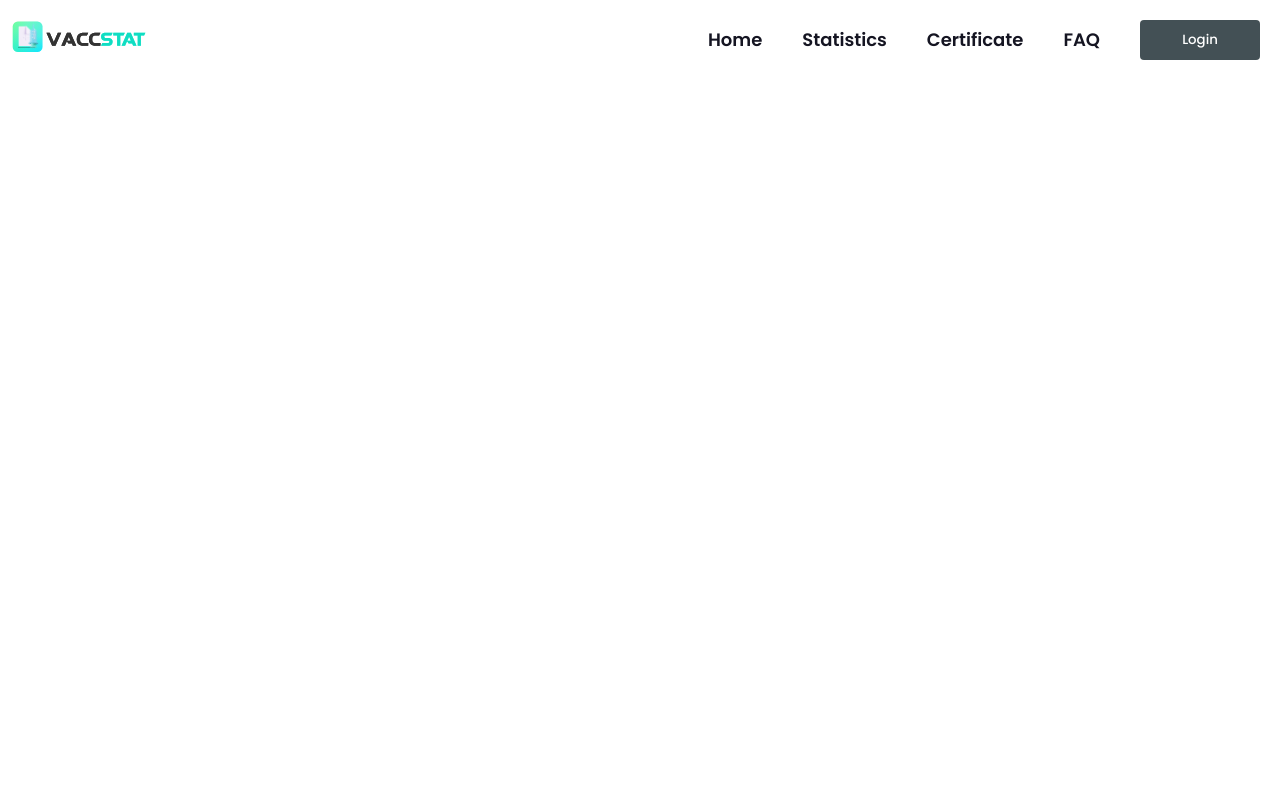
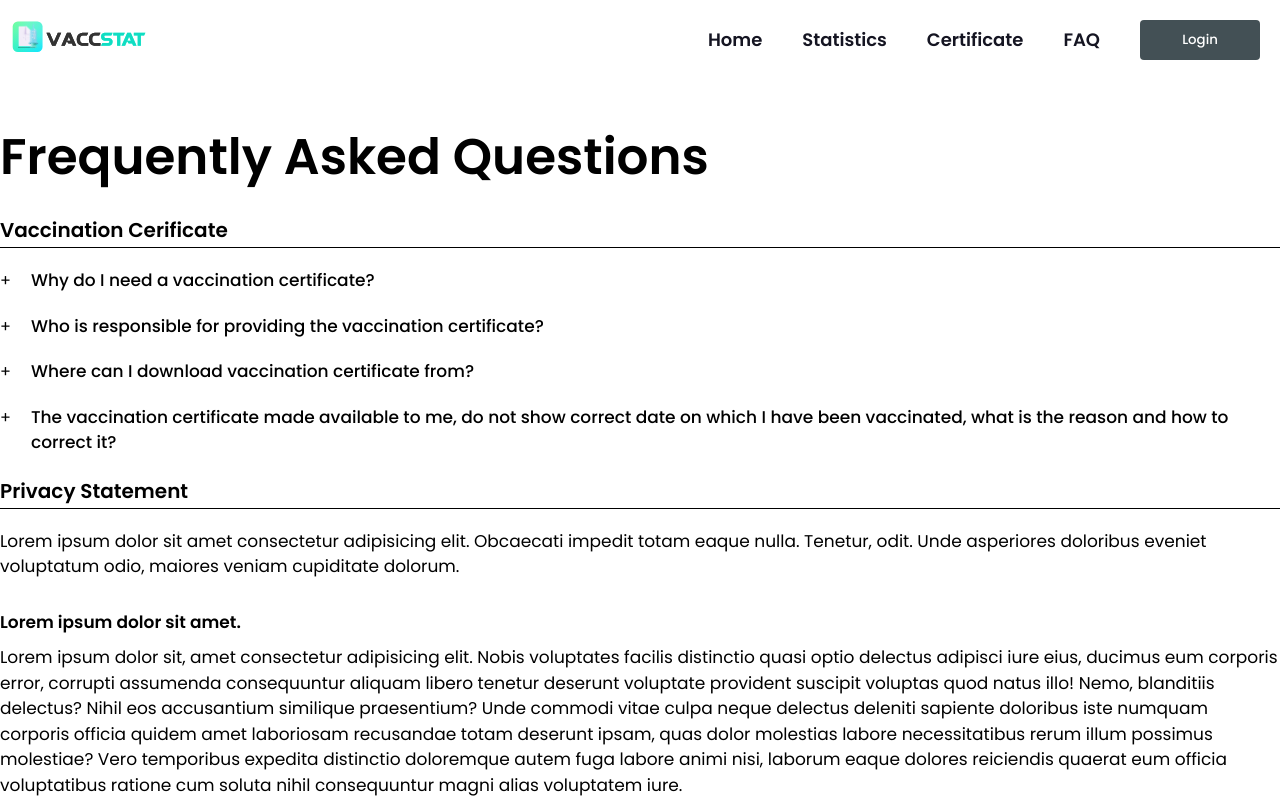
Before and after one commit to arvene241/VaccStat, a React (Create React App) app in the folder vaccstat-frontend/: page /faq in a window 1280 px wide. Shown: the top 800 px of the page. Built offline with nearby package versions, Linux system fonts and the light colour scheme.

Commit message:
faq page done

```diff
--- a/vaccstat-frontend/package.json
+++ b/vaccstat-frontend/package.json
@@ -7,6 +7,8 @@
     "@testing-library/react": "^12.1.4",
     "@testing-library/user-event": "^13.5.0",
     "firebase": "^9.6.10",
+    "html2canvas": "^1.4.1",
+    "jspdf": "^2.5.1",
     "react": "^17.0.2",
     "react-dom": "^17.0.2",
     "react-router-dom": "^6.2.2",
--- a/vaccstat-frontend/src/App.js
+++ b/vaccstat-frontend/src/App.js
@@ -1,7 +1,7 @@
 import { BrowserRouter as Router, Route, Routes } from 'react-router-dom';
 import './App.css';
 import { Navbar } from './components/index';
-import { Home, Certificate } from './container/index';
+import { Home, Certificate, FAQ } from './container/index';
 
 function App() {
   return (
@@ -12,6 +12,7 @@ function App() {
           <Route path="/" exact element={<Home />}/>
           <Route path="/certificate" element={<Certificate add={false} />}/>
           <Route path="/admin" element={<Certificate add={true} />}/>
+          <Route path="/faq" element={<FAQ add={false} />}/>
         </Routes>
       </Router>
     </>
--- /dev/null
+++ b/vaccstat-frontend/src/components/Accordion/Accordion.jsx
@@ -0,0 +1,16 @@
+import React, { useState } from 'react'
+import { StyledAccordion } from './StyledAccordion.styled';
+
+export default function Accordion({ title, content }) {
+    const [isActive, setIsActive] = useState(false);
+
+    return (
+        <StyledAccordion>
+            <div className="accordion-title" onClick={() => setIsActive(!isActive)}>
+                <div className="accordion-icon">{isActive ? '-' : '+'}</div>
+                <p>{title}</p>
+            </div>
+            {isActive && <p className="accordion-content">{content}</p>}
+        </StyledAccordion>
+    )
+}
--- /dev/null
+++ b/vaccstat-frontend/src/components/Accordion/StyledAccordion.styled.js
@@ -0,0 +1,22 @@
+import styled from 'styled-components';
+
+export const StyledAccordion = styled.div`
+    margin: 20px 0;
+
+    .accordion-title {
+        display: flex;
+        cursor: pointer;
+
+        p {
+            font-weight: 500;
+        }
+
+        .accordion-icon {
+            padding-right: 20px;
+        }
+    }
+
+    .accordion-content {
+        padding: 10px 0 0 30px;
+    }
+`
--- a/vaccstat-frontend/src/components/MultiForm/DownloadCertificate.jsx
+++ b/vaccstat-frontend/src/components/MultiForm/DownloadCertificate.jsx
@@ -1,4 +1,6 @@
-import React from 'react';
+import { useRef } from "react";
+import html2canvas from "html2canvas";
+import { jsPDF } from "jspdf";
 import { Button } from '../index';
 import { ButtonStyles } from './ButtonStyles';
 import { StyledDownloadCertificate } from './StyledDownloadCertificate.styled';
@@ -6,7 +8,7 @@ import logo from '../../assets/logo - ver3.svg';
 import DOH from '../../assets/DOH.png';
 
 export default function DownloadCertificate({ values, isJohnsonJohnson, handle }) {
-  const {firstName, middleName, lastName, gender, birthday} = values.multiFormValues;
+  const {firstName, middleName, lastName, birthday} = values.multiFormValues;
   const {firstVaccBrand, firstPlace, firstDate, secondVaccBrand, secondPlace, secondDate}  = values.vaccineFormValues;
   const {vaccBrand, place, date} = values.jjFormValues;
 
@@ -14,13 +16,24 @@ export default function DownloadCertificate({ values, isJohnsonJohnson, handle }
 
   const fullName = firstName + " " + middleName + " " +  lastName;
 
+  const inputRef = useRef(null);
+  const printDocument = () => {
+    html2canvas(inputRef.current).then((canvas) => {
+      const imgData = canvas.toDataURL("image/png");
+      console.log(imgData);
+      const pdf = new jsPDF();
+      pdf.addImage(imgData, "JPEG", 0, 0);
+      pdf.save("vaccStat.pdf");
+    });
+  };
+
   return (
     <StyledDownloadCertificate>
       <div className="app__download app__flex app-container">
         <h1 className="app-h1">Vaccine Certificate</h1>
         <p className="p-gray">Your COVID-19 Digital Vaccination Certificate</p>
         <p className="p-text w-50"> Your digital vaccination certifice have been successfully generated. You can donwload, print or take a screenshot of your certificate below. </p>
-        <div className="flex-col app__border app__flex">
+        <div id="divToPrint" className="flex-col app__border app__flex" ref={inputRef}>
           <img className="logo" src={logo} alt="logo" />
           <p className="p-text">Your COVID-19 Digital Vaccination Certificate</p>
 
@@ -97,8 +110,7 @@ export default function DownloadCertificate({ values, isJohnsonJohnson, handle }
           </div>
         </div>
 
-        <Button button={ButtonStyles[7]}></Button>
-
+        <Button button={ButtonStyles[7]} click={printDocument}></Button>
       </div>
     </StyledDownloadCertificate>
   )
--- a/vaccstat-frontend/src/components/index.js
+++ b/vaccstat-frontend/src/components/index.js
@@ -9,3 +9,4 @@ export { default as NoRecord } from './MultiForm/NoRecord';
 export { default as AddData } from './MultiForm/AddData';
 export { default as RecordFound } from './MultiForm/RecordFound';
 export { default as DownloadCertificate } from './MultiForm/DownloadCertificate';
+export { default as Accordion } from './Accordion/Accordion';
--- /dev/null
+++ b/vaccstat-frontend/src/container/FAQ/FAQ.jsx
@@ -0,0 +1,65 @@
+import React from 'react'
+import { Accordion } from '../../components/index';
+import { StyledFAQ } from './StyledFAQ.styled';
+
+export default function FAQ() {
+    const accordionData = [
+        {
+            title: 'Why do I need a vaccination certificate?',
+            content: `Lorem ipsum dolor, sit amet consectetur adipisicing elit. Quis sapiente
+              laborum cupiditate possimus labore, hic temporibus velit dicta earum
+              suscipit commodi eum enim atque at? Et perspiciatis dolore iure
+              voluptatem.`
+        },
+        {
+            title: 'Who is responsible for providing the vaccination certificate?',
+            content: `Lorem ipsum dolor, sit amet consectetur adipisicing elit. Quis sapiente
+              laborum cupiditate possimus labore, hic temporibus velit dicta earum
+              suscipit commodi eum enim atque at? Et perspiciatis dolore iure
+              voluptatem.`
+        },
+        {
+            title: 'Where can I download vaccination certificate from?',
+            content: `Lorem ipsum dolor, sit amet consectetur adipisicing elit. Quis sapiente
+              laborum cupiditate possimus labore, hic temporibus velit dicta earum
+              suscipit commodi eum enim atque at? Et perspiciatis dolore iure
+              voluptatem.`
+        },
+        {
+            title: 'The vaccination certificate made available to me, do not show correct date on which I have been vaccinated, what is the reason and how to correct it?',
+            content: `Lorem ipsum dolor, sit amet consectetur adipisicing elit. Quis sapiente
+              laborum cupiditate possimus labore, hic temporibus velit dicta earum
+              suscipit commodi eum enim atque at? Et perspiciatis dolore iure
+              voluptatem.`
+        },
+    ];
+
+    return (
+        <StyledFAQ>
+            <div className="app__faq app-container">
+                <h1 className="app-h1">Frequently Asked Questions</h1>
+                <div className="app__faq-accordion-menu">
+                    <h2>Vaccination Cerificate</h2>
+                    <div className="border"></div>
+                    {accordionData.map(({title, content}) =>
+                        <Accordion title={title} content={content} />
+                    )}
+                </div>
+                <div className="app__faq-privacy">
+                    <h2>Privacy Statement</h2>
+                    <div className="border"></div>
+                    <p>Lorem ipsum dolor sit amet consectetur adipisicing elit. Obcaecati impedit totam eaque nulla. Tenetur, odit. Unde asperiores doloribus eveniet voluptatum odio, maiores veniam cupiditate dolorum.</p>
+                    <div className="app__faq-privacy-section">
+                        <p className="app__faq-privacy-section-title">Lorem ipsum dolor sit amet.</p>
+                        <p>Lorem ipsum dolor sit, amet consectetur adipisicing elit. Nobis voluptates facilis distinctio quasi optio delectus adipisci iure eius, ducimus eum corporis error, corrupti assumenda consequuntur aliquam libero tenetur deserunt voluptate provident suscipit voluptas quod natus illo! Nemo, blanditiis delectus? Nihil eos accusantium similique praesentium? Unde commodi vitae culpa neque delectus deleniti sapiente doloribus iste numquam corporis officia quidem amet laboriosam recusandae totam deserunt ipsam, quas dolor molestias labore necessitatibus rerum illum possimus molestiae? Vero temporibus expedita distinctio doloremque autem fuga labore animi nisi, laborum eaque dolores reiciendis quaerat eum officia voluptatibus ratione cum soluta nihil consequuntur magni alias voluptatem iure.</p>
+                    </div>
+                    <div className="app__faq-privacy-section">
+                        <p className="app__faq-privacy-section-title">Lorem ipsum dolor sit amet.</p>
+                        <p>Lorem ipsum dolor sit, amet consectetur adipisicing elit. Nobis voluptates facilis distinctio quasi optio delectus adipisci iure eius, ducimus eum corporis error, corrupti assumenda consequuntur aliquam libero tenetur deserunt voluptate provident suscipit voluptas quod natus illo! Nemo, blanditiis delectus? Nihil eos accusantium similique praesentium? Unde commodi vitae culpa neque delectus deleniti sapiente doloribus iste numquam corporis officia quidem amet laboriosam recusandae totam deserunt ipsam, quas dolor molestias labore necessitatibus rerum illum possimus molestiae? Vero temporibus expedita distinctio doloremque autem fuga labore animi nisi, laborum eaque dolores reiciendis quaerat eum officia voluptatibus ratione cum soluta nihil consequuntur magni alias voluptatem iure.</p>
+                    </div>
+                </div>
+            </div>
+
+        </StyledFAQ>
+    )
+}
--- /dev/null
+++ b/vaccstat-frontend/src/container/FAQ/StyledFAQ.styled.js
@@ -0,0 +1,35 @@
+import styled from 'styled-components';
+
+export const StyledFAQ = styled.section`
+    margin: 80px 0 80px;
+
+    .app__faq {
+        padding-top: 40px;
+
+        .border {
+            border-bottom: 1px solid var(--black-color);
+            width: 100%;
+            padding-top: 2px;
+        }
+
+        &-accordion-menu {
+            padding-top: 20px;
+        }
+
+        &-privacy {
+            .border {
+                margin-bottom: 20px;
+            }
+
+            &-section {
+                margin: 20px 0;
+
+                &-title {
+                    padding: 10px 0;
+                    font-weight: 600;
+                }
+            }
+        }
+
+    }
+`
--- a/vaccstat-frontend/src/container/index.js
+++ b/vaccstat-frontend/src/container/index.js
@@ -3,3 +3,4 @@ export { default as Statistics } from './Statistics/Statistics';
 export { default as Certificate } from './Certificate/Certificate';
 export { default as Footer } from './Footer/Footer';
 export { default as Home } from './Home/Home';
+export { default as FAQ } from './FAQ/FAQ';
```
Also changed, not shown: 1 other file (tests, documents, lock files or other folders).
